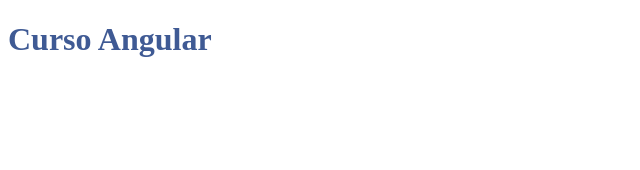
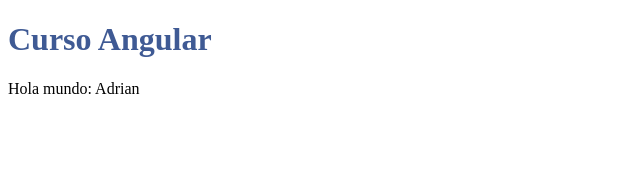
Before and after one commit to ZaiberZ/Angular_tutorial, an Angular app: page / in a window 1280 px wide. Shown: the top 170 px of the page, without its empty margins (0-640 px from the left). Built offline with nearby package versions, Linux system fonts and the light colour scheme.

Commit message:
05 Interpolación

```diff
--- a/src/app/app.component.html
+++ b/src/app/app.component.html
@@ -1 +1,3 @@
-<h1>Curso Angular</h1>
+<h1>{{title}}</h1>
+
+<app-contador></app-contador>
--- a/src/app/app.component.ts
+++ b/src/app/app.component.ts
@@ -13,5 +13,5 @@ import { Component } from '@angular/core';
   // }`]
 })
 export class AppComponent {
-  title = 'angular_tutorial';
+  title = 'Curso Angular';
 }
--- a/src/app/contador/contador.component.html
+++ b/src/app/contador/contador.component.html
@@ -1,2 +1 @@
-<p>contador works!</p>
-Hi
+<p>Hola mundo: {{persona.nombre}}</p>
--- a/src/app/contador/contador.component.ts
+++ b/src/app/contador/contador.component.ts
@@ -1,10 +1,19 @@
-import { Component } from '@angular/core';
+import { Component, OnInit } from '@angular/core';
+import { Persona } from '../persona';
 
 @Component({
   selector: 'app-contador',
   templateUrl: './contador.component.html',
   styleUrls: ['./contador.component.css']
 })
-export class ContadorComponent {
+export class ContadorComponent implements OnInit {
+  constructor() { }
+  ngOnInit(): void {
 
+  }
+  //nombre: string = "Adrian";
+  persona: Persona = {
+    nombre: "Adrian",
+    edad: 30
+  }
 }
--- /dev/null
+++ b/src/app/persona.ts
@@ -0,0 +1,4 @@
+export interface Persona {
+    nombre: string;
+    edad: number;
+}
--- a/src/index.html
+++ b/src/index.html
@@ -12,7 +12,6 @@
 <body>
   <!-- <h1>Fuera del componente</h1> -->
   <app-root></app-root>
-  <app-contador></app-contador>
 </body>
 
 </html>
```
Also changed, not shown: 1 other file (tests, documents, lock files or other folders).
